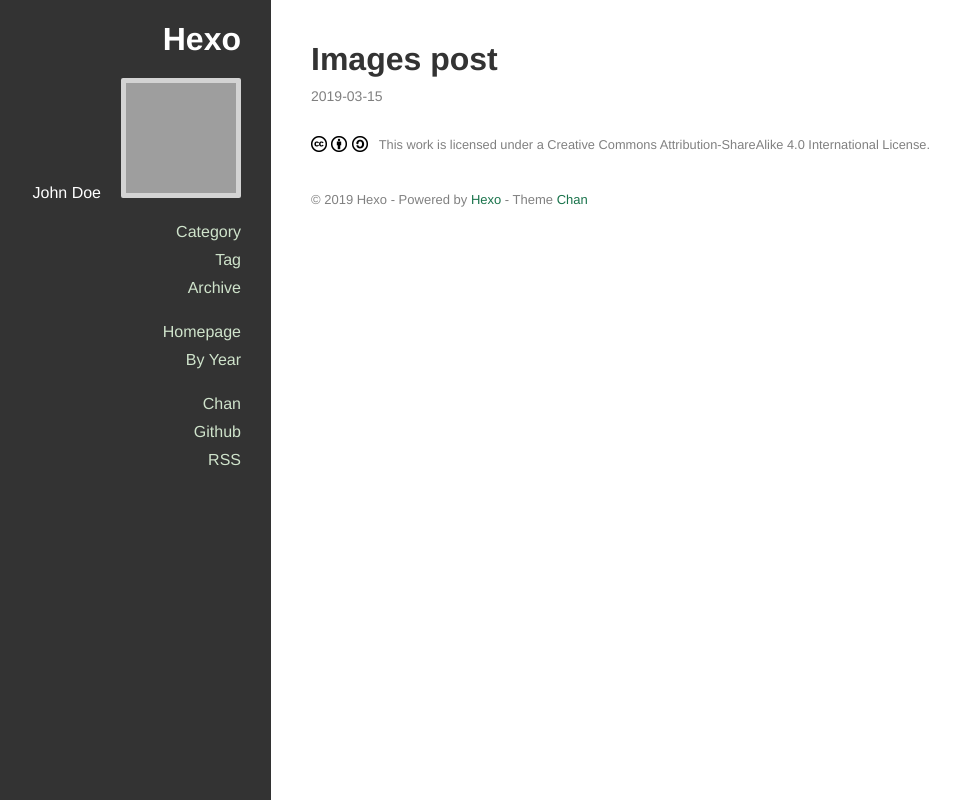
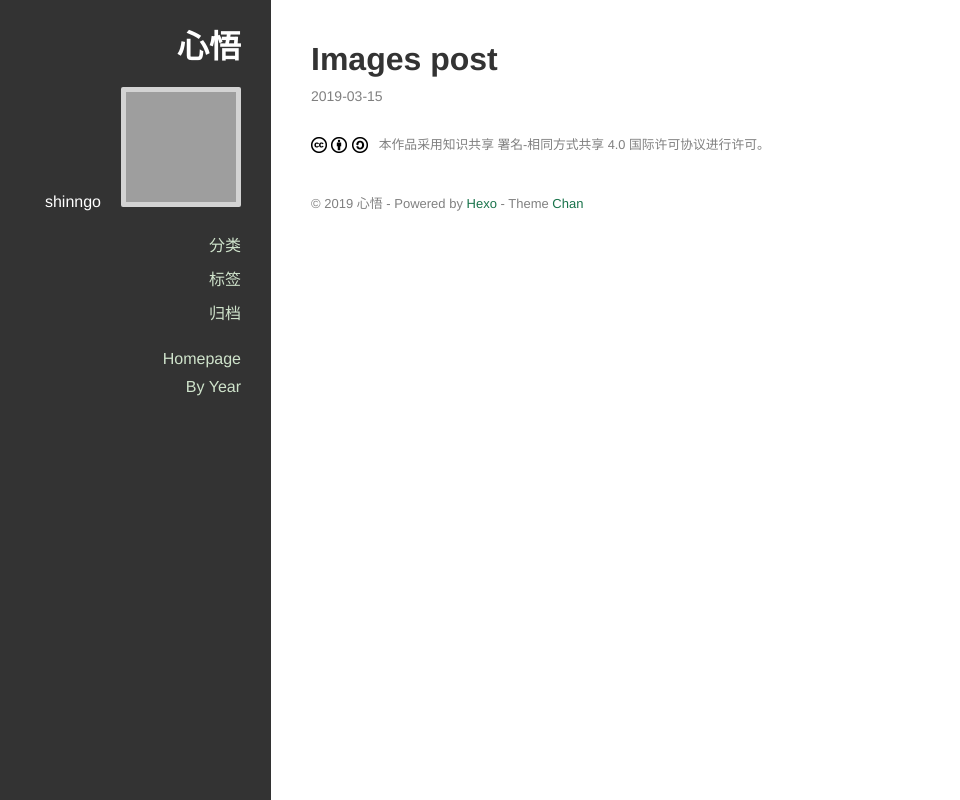
Before and after one commit to shinngo/shinngo.github.io, a plain HTML site: page 2019/03/15/Images-post/index.html in a window 1280 px wide. Shown: the whole page, without its empty margins (129-1089 px from the left). Drawn offline with nearby package versions, Linux system fonts and the light colour scheme; grey boxes are pictures that could not be loaded.

Commit message:
Site updated: 2019-03-15 23:52:49

```diff
--- a/2019/03/15/Images-post/index.html
+++ b/2019/03/15/Images-post/index.html
@@ -15,14 +15,14 @@
 <meta property="og:type" content="article">
 <meta property="og:title" content="Images post">
 <meta property="og:url" content="http://yoursite.com/2019/03/15/Images-post/index.html">
-<meta property="og:site_name" content="Hexo">
+<meta property="og:site_name" content="心悟">
 <meta property="og:locale" content="default">
 <meta property="og:updated_time" content="2019-03-15T15:00:45.460Z">
 <meta name="twitter:card" content="summary">
 <meta name="twitter:title" content="Images post">
 
 
-  <link rel="alternative" href="/atom.xml" title="Hexo" type="application/atom+xml">
+  <link rel="alternative" href="/atom.xml" title="心悟" type="application/atom+xml">
 
 
 
@@ -45,19 +45,19 @@
     <span class="icon-bar"></span>
     <span class="icon-bar"></span>
   </button>
-  <a class="title" href="/">Hexo</a>
+  <a class="title" href="/">心悟</a>
 </div>
 
   <div class="main-container">
     <div class="sidebar">
   <div class="header">
-    <h1 class="title"><a href="/">Hexo</a></h1>
+    <h1 class="title"><a href="/">心悟</a></h1>
 
     <div class="info">
       <div class="content">
 
 
-          <div class="author">John Doe</div>
+          <div class="author">shinngo</div>
 
       </div>
 
@@ -76,21 +76,21 @@
 
 
               <li class="category-list-container">
-                <a href="javascript:;">Category</a>
+                <a href="javascript:;">分类</a>
 
               </li>
 
 
 
               <li class="tag-list-container">
-                <a href="javascript:;">Tag</a>
+                <a href="javascript:;">标签</a>
 
               </li>
 
 
 
               <li class="archive-list-container">
-                <a href="javascript:;">Archive</a>
+                <a href="javascript:;">归档</a>
                 <ul class="archive-list"><li class="archive-list-item"><a class="archive-list-link" href="/archives/2019/">2019</a><span class="archive-list-count">2</span></li></ul>
               </li>
 
@@ -108,28 +108,6 @@
 
               <li>
                 <a href="/archives" title="By Year">By Year</a>
-              </li>
-
-
-        </ul>
-
-        <ul class="nav">
-
-
-              <li>
-                <a href="https://github.com/denjones/hexo-theme-chan" title="Chan" target="_blank" rel="noopener">Chan</a>
-              </li>
-
-
-
-              <li>
-                <a href="https://github.com/denjones" title="Github" target="_blank" rel="noopener">Github</a>
-              </li>
-
-
-
-              <li>
-                <a href="/atom.xml" title="RSS">RSS</a>
               </li>
 
 
@@ -167,7 +145,7 @@
   <footer class="article-footer">
 
   <div class="cc">
-    <a href="http://creativecommons.org/licenses/by-sa/4.0/deed.en" target="_blank" title="Attribution-ShareAlike">
+    <a href="http://creativecommons.org/licenses/by-sa/4.0/deed.en" target="_blank" title="署名-相同方式共享">
       <img src="/images/cc/cc.png">
 
           <img src="/images/cc/by.png">
@@ -175,7 +153,7 @@
           <img src="/images/cc/sa.png">
 
       <span>
-        This work is licensed under a Creative Commons Attribution-ShareAlike 4.0 International License.
+        本作品采用知识共享 署名-相同方式共享 4.0 国际许可协议进行许可。
       </span>
     </a>
   </div>
@@ -194,7 +172,7 @@
 
           <div class="main-footer">
 
-    © 2019 Hexo - Powered by <a href="http://hexo.io" target="_blank">Hexo</a> - Theme <a href="https://github.com/denjones/hexo-theme-chan" target="_blank">Chan</a>
+    © 2019 心悟 - Powered by <a href="http://hexo.io" target="_blank">Hexo</a> - Theme <a href="https://github.com/denjones/hexo-theme-chan" target="_blank">Chan</a>
 
 </div>
 
--- a/2019/03/15/hello-world/index.html
+++ b/2019/03/15/hello-world/index.html
@@ -16,7 +16,7 @@
 <meta property="og:type" content="article">
 <meta property="og:title" content="Hello World">
 <meta property="og:url" content="http://yoursite.com/2019/03/15/hello-world/index.html">
-<meta property="og:site_name" content="Hexo">
+<meta property="og:site_name" content="心悟">
 <meta property="og:description" content="Welcome to Hexo! This is your very first post. Check documentation for more info. If you get any problems when using Hexo, you can find the answer in troubleshooting or you can ask me on GitHub. Quick">
 <meta property="og:locale" content="default">
 <meta property="og:updated_time" content="2019-03-15T13:57:22.072Z">
@@ -25,7 +25,7 @@
 <meta name="twitter:description" content="Welcome to Hexo! This is your very first post. Check documentation for more info. If you get any problems when using Hexo, you can find the answer in troubleshooting or you can ask me on GitHub. Quick">
 
 
-  <link rel="alternative" href="/atom.xml" title="Hexo" type="application/atom+xml">
+  <link rel="alternative" href="/atom.xml" title="心悟" type="application/atom+xml">
 
 
 
@@ -48,19 +48,19 @@
     <span class="icon-bar"></span>
     <span class="icon-bar"></span>
   </button>
-  <a class="title" href="/">Hexo</a>
+  <a class="title" href="/">心悟</a>
 </div>
 
   <div class="main-container">
     <div class="sidebar">
   <div class="header">
-    <h1 class="title"><a href="/">Hexo</a></h1>
+    <h1 class="title"><a href="/">心悟</a></h1>
 
     <div class="info">
       <div class="content">
 
 
-          <div class="author">John Doe</div>
+          <div class="author">shinngo</div>
 
       </div>
 
@@ -79,21 +79,21 @@
 
 
               <li class="category-list-container">
-                <a href="javascript:;">Category</a>
+                <a href="javascript:;">分类</a>
 
               </li>
 
 
 
               <li class="tag-list-container">
-                <a href="javascript:;">Tag</a>
+                <a href="javascript:;">标签</a>
 
               </li>
 
 
 
               <li class="archive-list-container">
-                <a href="javascript:;">Archive</a>
+                <a href="javascript:;">归档</a>
                 <ul class="archive-list"><li class="archive-list-item"><a class="archive-list-link" href="/archives/2019/">2019</a><span class="archive-list-count">2</span></li></ul>
               </li>
 
@@ -111,28 +111,6 @@
 
               <li>
                 <a href="/archives" title="By Year">By Year</a>
-              </li>
-
-
-        </ul>
-
-        <ul class="nav">
-
-
-              <li>
-                <a href="https://github.com/denjones/hexo-theme-chan" title="Chan" target="_blank" rel="noopener">Chan</a>
-              </li>
-
-
-
-              <li>
-                <a href="https://github.com/denjones" title="Github" target="_blank" rel="noopener">Github</a>
-              </li>
-
-
-
-              <li>
-                <a href="/atom.xml" title="RSS">RSS</a>
               </li>
 
 
@@ -179,7 +157,7 @@
   <footer class="article-footer">
 
   <div class="cc">
-    <a href="http://creativecommons.org/licenses/by-sa/4.0/deed.en" target="_blank" title="Attribution-ShareAlike">
+    <a href="http://creativecommons.org/licenses/by-sa/4.0/deed.en" target="_blank" title="署名-相同方式共享">
       <img src="/images/cc/cc.png">
 
           <img src="/images/cc/by.png">
@@ -187,7 +165,7 @@
           <img src="/images/cc/sa.png">
 
       <span>
-        This work is licensed under a Creative Commons Attribution-ShareAlike 4.0 International License.
+        本作品采用知识共享 署名-相同方式共享 4.0 国际许可协议进行许可。
       </span>
     </a>
   </div>
@@ -206,7 +184,7 @@
 
           <div class="main-footer">
 
-    © 2019 Hexo - Powered by <a href="http://hexo.io" target="_blank">Hexo</a> - Theme <a href="https://github.com/denjones/hexo-theme-chan" target="_blank">Chan</a>
+    © 2019 心悟 - Powered by <a href="http://hexo.io" target="_blank">Hexo</a> - Theme <a href="https://github.com/denjones/hexo-theme-chan" target="_blank">Chan</a>
 
 </div>
 
```
Also changed, not shown: archives/2019/03/index.html (+12 -34 lines), archives/2019/index.html (+12 -34 lines), archives/index.html (+12 -34 lines), index.html (+12 -34 lines).
